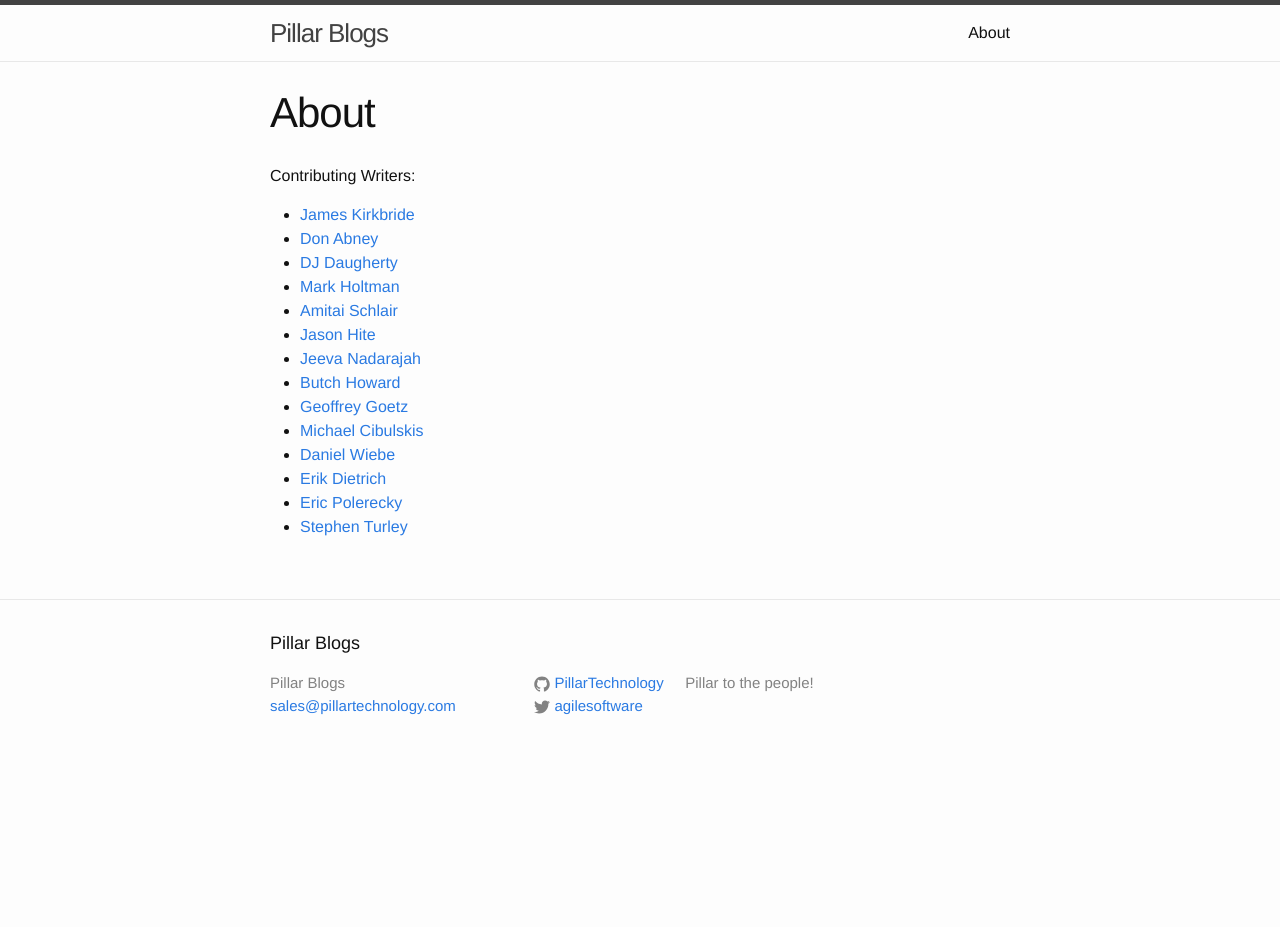
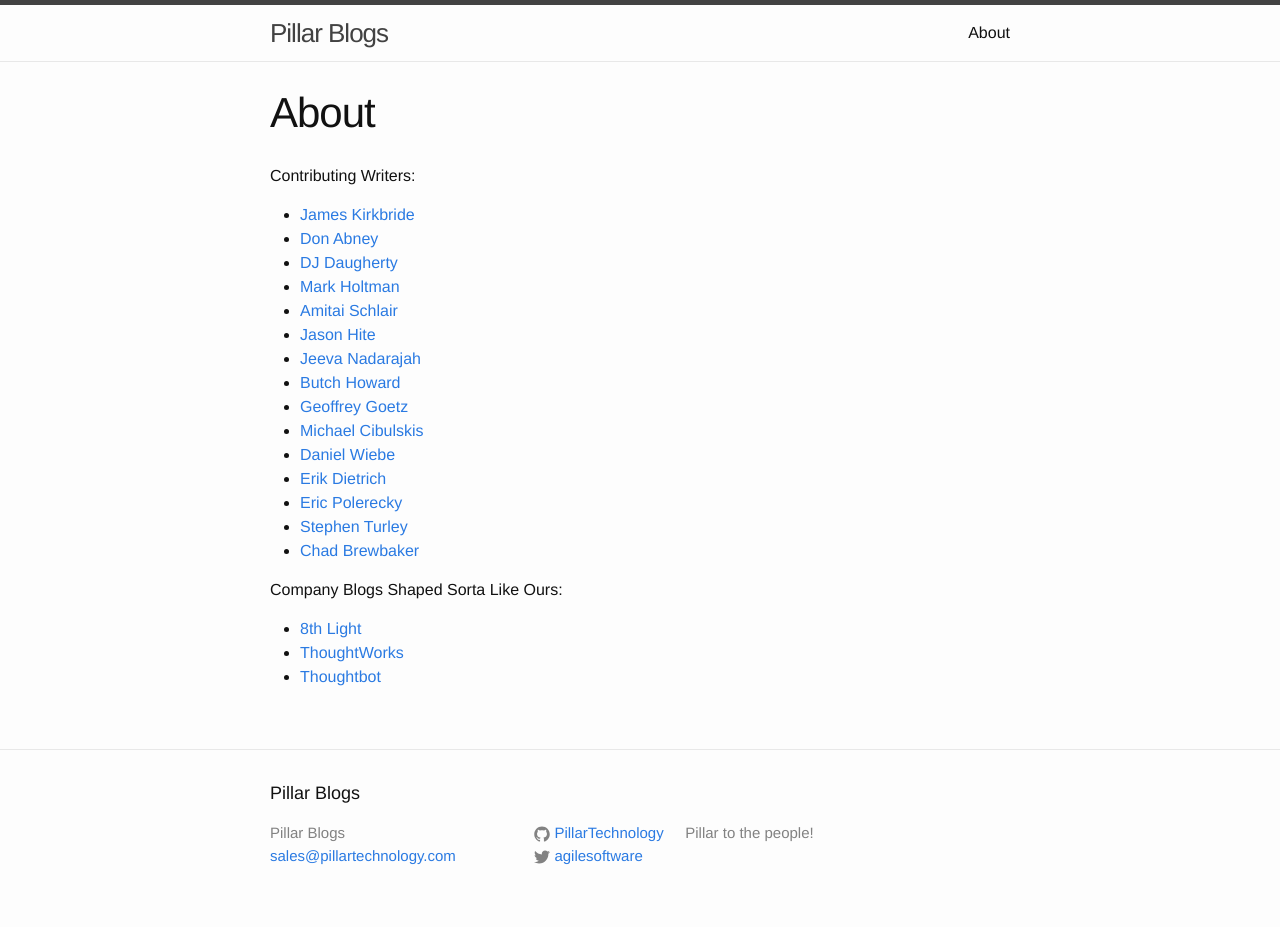
Before and after one commit to mholtman/pillartechnology.github.io, a Jekyll site: the page built from about.md, in a window 1280 px wide. Built offline with Jekyll 4.4.1, drawn with Linux system fonts in a browser that asks for light colours; before the commit the page ends 900 px from its top, so only the background shows below that.

Commit message:
More links from the discussion thread.

```diff
--- a/about.md
+++ b/about.md
@@ -20,3 +20,10 @@ Contributing Writers:
 - [Erik Dietrich](http://www.daedtech.com/blog)
 - [Eric Polerecky](http://eric.polerecky.com/)
 - [Stephen Turley](http://cudacrunch.blogspot.com/)
+- [Chad Brewbaker](http://chadbrewbaker.github.io)
+
+Company Blogs Shaped Sorta Like Ours:
+
+- [8th Light](http://blog.8thlight.com)
+- [ThoughtWorks](http://www.thoughtworks.com/blogs)
+- [Thoughtbot](https://robots.thoughtbot.com)
```
